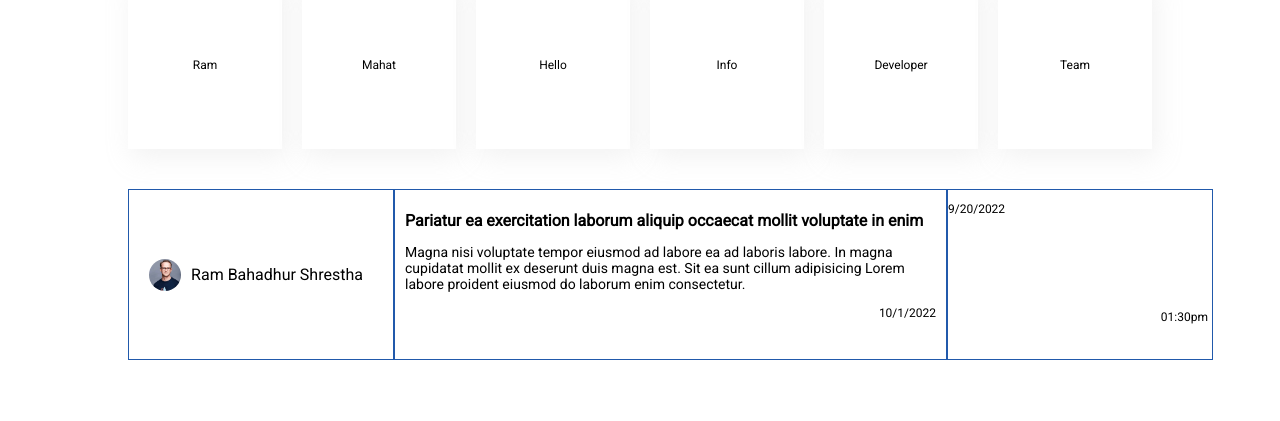
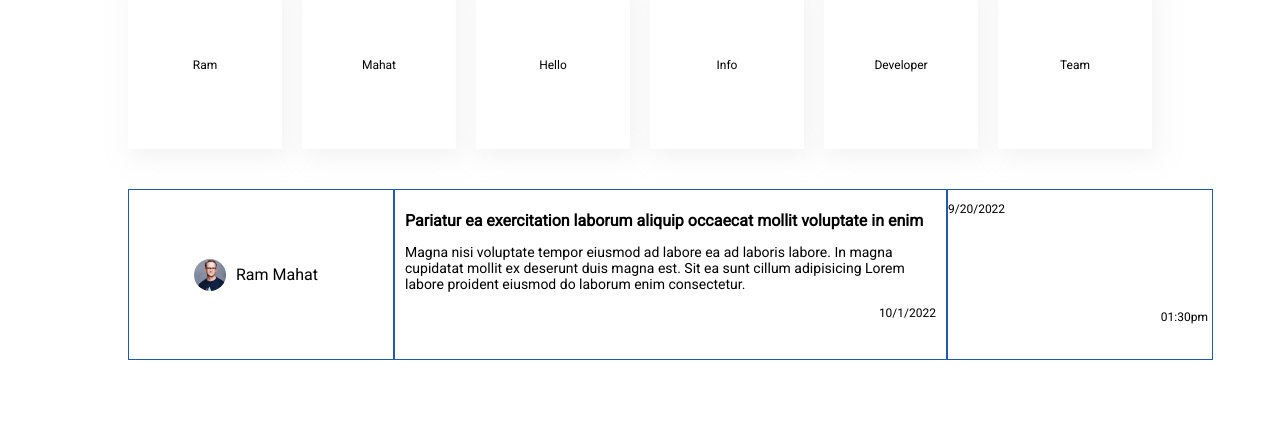
Before and after one commit to Btycoon77/InfoTraining, a website: page index.html in a window 1280 px wide. Shown: the part 153-574 px from the top of the page. Drawn offline with Linux system fonts and the light colour scheme.

Commit message:
final commit

```diff
--- a/index.html
+++ b/index.html
@@ -25,7 +25,7 @@
         <div class="grid-container">
             <div class="grid-1">
                 <img src="user.jpg" alt="image" id="image">
-                <li style="list-style-type: none;padding: 10px;">Ram Bahadhur Shrestha</li>
+                <li style="list-style-type: none;padding: 10px;">Ram Mahat</li>
             </div>
             <div class="grid-2">
                 <h1 style="font-size:16px;">Pariatur ea exercitation laborum aliquip occaecat mollit voluptate in enim </h1>
```
